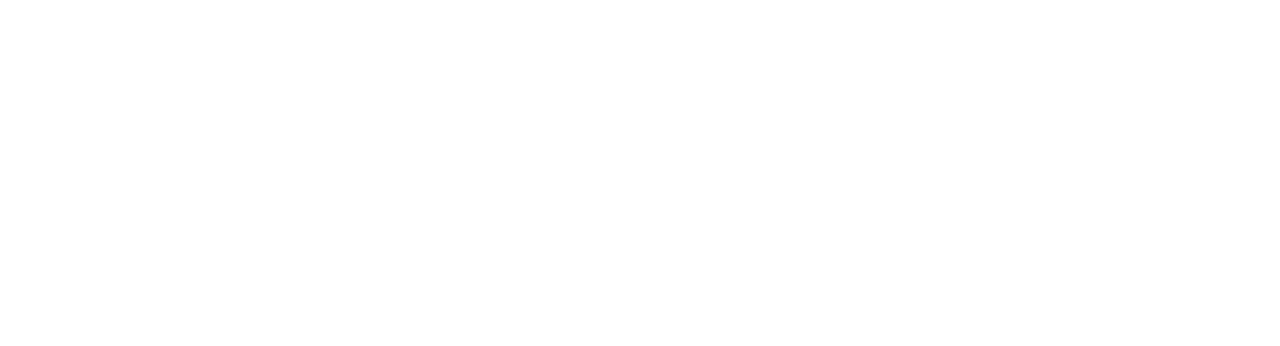
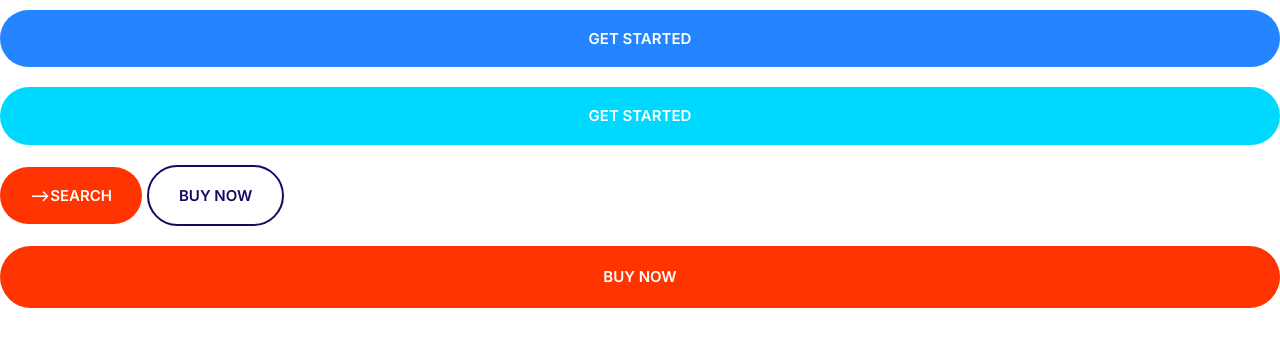
Before and after one commit to tatarkevin/Kevify, a plain HTML site: page index.html in a window 1280 px wide. Drawn offline with Linux system fonts and the light colour scheme.

Commit message:
Setting up the buttons.

```diff
--- a/CSS/styles.css
+++ b/CSS/styles.css
@@ -6,6 +6,13 @@
   --color-body: #918ca4;
 }
 
+*,
+*::before,
+*::after {
+  box-sizing: border-box;
+  -moz-box-sizing: border-box;
+  -webkit-box-sizing: border-box;
+}
 /* Typography */
 
 html {
@@ -185,5 +192,75 @@ a {
 /* Icons end */
 
 /* Buttons */
+.btn {
+  border-radius: 100rem;
+  border: 0;
+  cursor: pointer;
+  font-size: 1.8rem;
+  font-weight: 600;
+  padding: 2rem 3rem;
+  text-transform: uppercase;
+  white-space: nowrap;
+  text-align: center;
+  margin: 1rem 0;
+}
 
+.btn--primary {
+  background-color: var(--color-primary);
+  color: white;
+}
+
+.btn--primary:hover {
+  background-color: #3c91ff; /*lighten(--color-primary, 10%); this is SASS*/
+}
+
+.btn--secondary {
+  background-color: var(--color-secondary);
+  color: white;
+}
+
+.btn--secondary:hover {
+  background-color: #31e0ff;
+}
+
+.btn--accent {
+  background-color: var(--color-accent);
+  color: white;
+}
+
+.btn--accent:hover {
+  background-color: #ff5d34;
+}
+
+.btn--purple {
+  color: var(--color-headings);
+  background-color: white;
+  border: 2px solid var(--color-headings);
+}
+
+.btn--purple:hover {
+  color: white;
+  background-color: var(--color-headings);
+  border: 2px solid var(--color-headings);
+}
+
+.btn--search {
+  font-weight: 600;
+}
+
+.btn--search::before {
+  content: "-->";
+  display: inline-block;
+}
+
+.btn--block {
+  width: 100%;
+  display: inline-block;
+}
+
+@media screen and (min-width: 1024px) {
+  .btn {
+    font-size: 1.5rem;
+  }
+}
 /* Buttons end */
--- /dev/null
+++ b/MyApproaches.css
@@ -0,0 +1,37 @@
+/* Buttons */
+.btn {
+  font-size: 2rem;
+  padding: 2rem 10rem;
+  border: 0;
+  border-radius: 100rem;
+  font-weight: bold;
+  color: white;
+  box-sizing: border-box;
+  text-transform: uppercase;
+}
+
+.btn--primary {
+  background-color: var(--color-accent);
+}
+
+.btn--purple {
+  color: var(--color-headings);
+  background-color: white;
+  border: 2px solid var(--color-headings);
+}
+
+.btn--purpleBG {
+  color: white;
+  background-color: var(--color-headings);
+}
+
+.btn--search {
+  padding: 2rem 5rem;
+  font-weight: 600;
+}
+
+.btn--search::before {
+  content: "-->";
+  display: inline-block;
+}
+/* Buttons end */
--- a/index.html
+++ b/index.html
@@ -17,5 +17,12 @@
     <link rel="stylesheet" href="/CSS/styles.css" />
   </head>
 
-  <body></body>
+  <body>
+    <button class="btn btn--primary btn--block">get started</button>
+    <button class="btn btn--secondary btn--block">get started</button>
+    <button class="btn btn--accent btn--search">Search</button>
+    <button class="btn btn--purple">Buy now</button>
+
+    <a href="#" class="btn btn--accent btn--block">BUY NOW</a>
+  </body>
 </html>
```
Also changed, not shown: MyApproaches.html (added).
